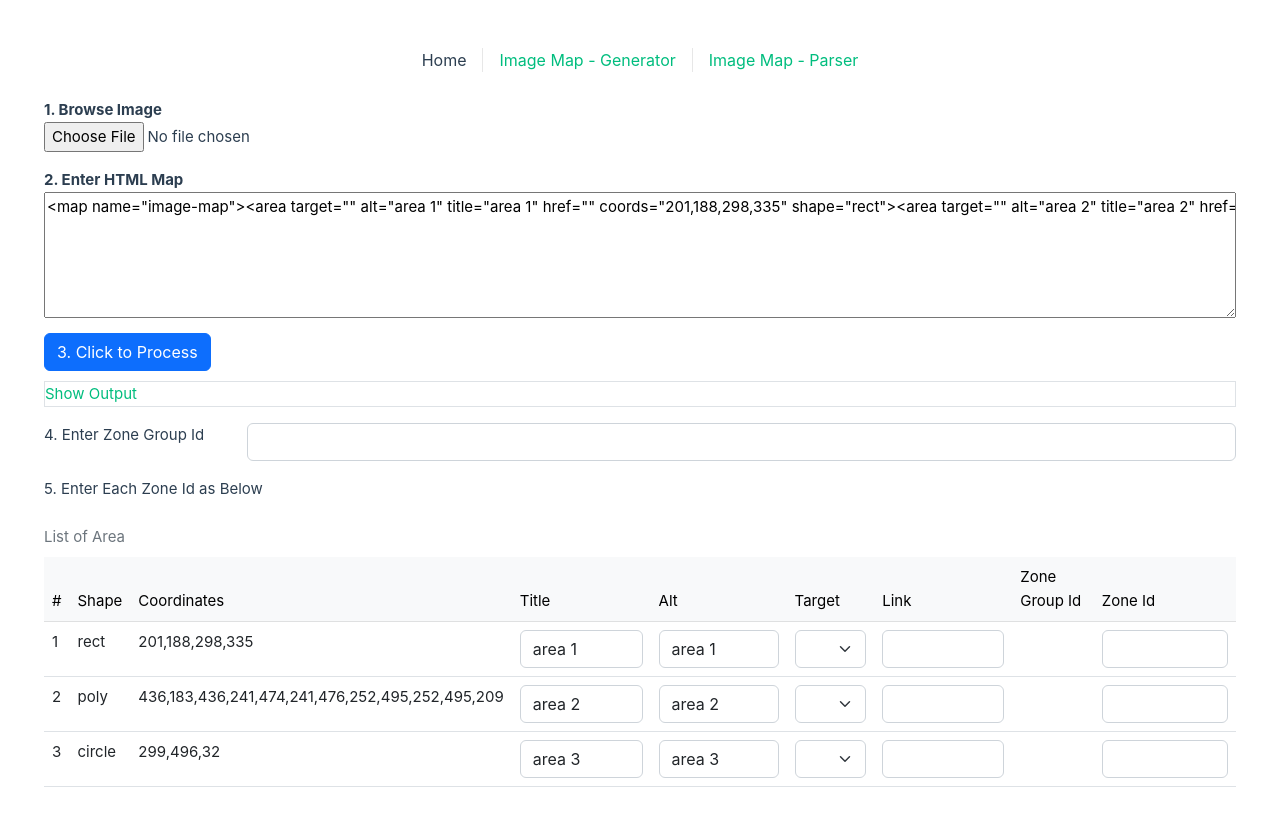
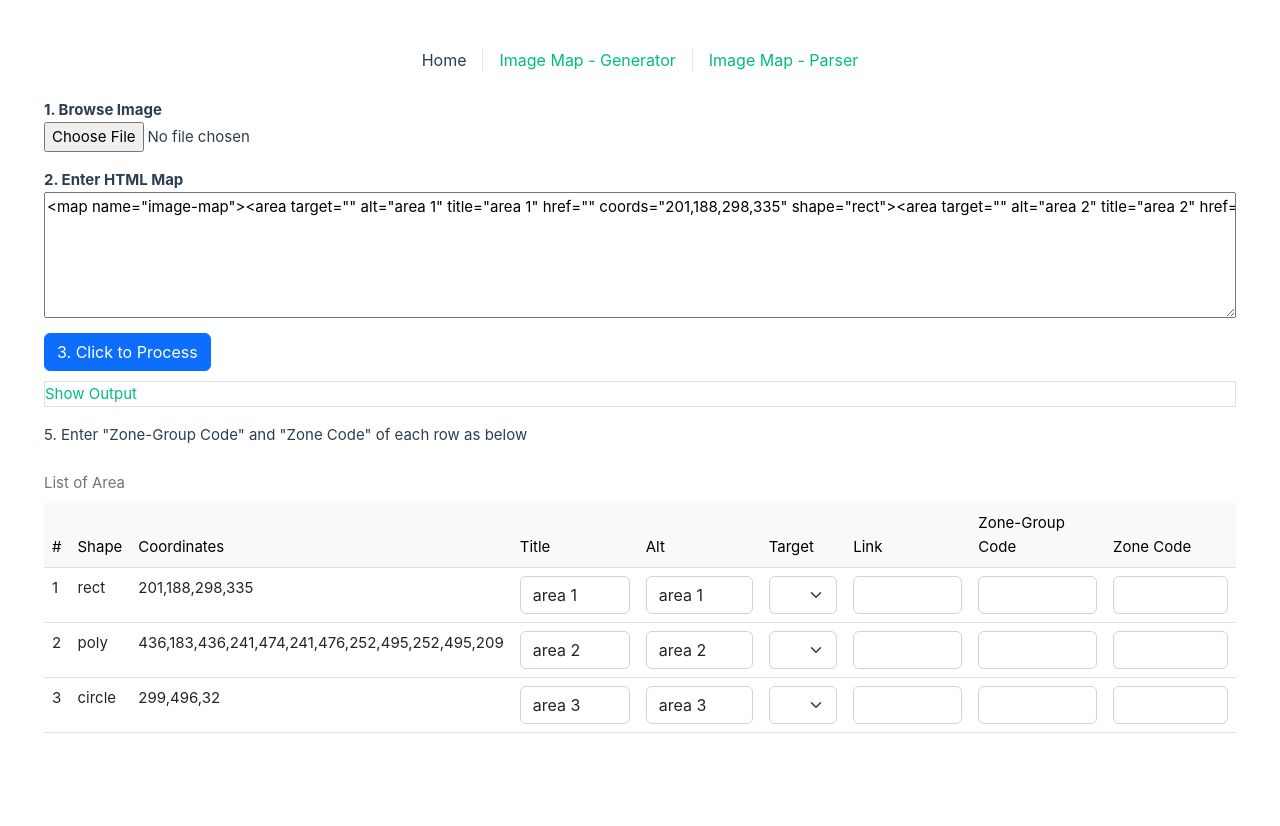
Before and after one commit to Wanatchapong/concert-imagemap, a Vue app: page / in a window 1280 px wide. Both pictures are taken after a click on the button "3. Click to Process". Shown: the top 826 px of the page. After the commit the page ends 800 px from the top, so only its background shows below. Built offline with nearby package versions, Linux system fonts and the light colour scheme.

Commit message:
rename id of zone-group and zone to code

```diff
--- a/src/views/ImageMapParser.vue
+++ b/src/views/ImageMapParser.vue
@@ -80,20 +80,22 @@
     </div>
 
     <div>
-      <div class="row mb-3">
-        <div class="col-2">4. Enter Zone Group Id</div>
+      <!-- <div class="row mb-3">
+        <div class="col-2">4. Enter Zone Group Code</div>
         <div class="col">
           <input
             type="text"
             class="form-control"
             :disabled="!imageMap.areas.length"
-            @change="handleZoneGroupIdChange"
+            @change="handleZoneGroupCodeChange"
           />
         </div>
-      </div>
+      </div> -->
 
       <div class="row mb-3">
-        <div class="col">5. Enter Each Zone Id as Below</div>
+        <div class="col">
+          5. Enter "Zone-Group Code" and "Zone Code" of each row as below
+        </div>
       </div>
 
       <form novalidate>
@@ -111,8 +113,8 @@
                 <th scope="col">Alt</th>
                 <th scope="col">Target</th>
                 <th scope="col">Link</th>
-                <th scope="col">Zone Group Id</th>
-                <th scope="col">Zone Id</th>
+                <th scope="col">Zone-Group Code</th>
+                <th scope="col">Zone Code</th>
               </tr>
             </thead>
             <tbody>
@@ -146,7 +148,12 @@
                   <input type="text" class="form-control" v-model="area.href" />
                 </td>
                 <td>
-                  {{ area.zoneGroupId }}
+                  <!-- {{ area.zoneGroupCode }} -->
+                  <input
+                    type="text"
+                    class="form-control"
+                    v-model="area.zoneGroupCode"
+                  />
                 </td>
                 <td>
                   <input
@@ -322,9 +329,9 @@ export default {
       copyToClipboard(elementId);
       alert("Copied");
     },
-    handleZoneGroupIdChange(e) {
+    handleZoneGroupCodeChange(e) {
       for (const area of this.imageMap.areas) {
-        area.zoneGroupId = e.target.value;
+        area.zoneGroupCode = e.target.value;
       }
     },
     handleCopyJsonString(json) {
```
